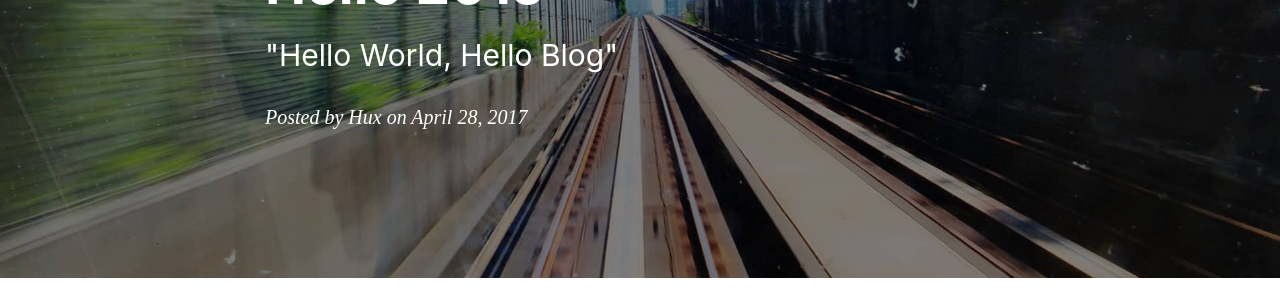
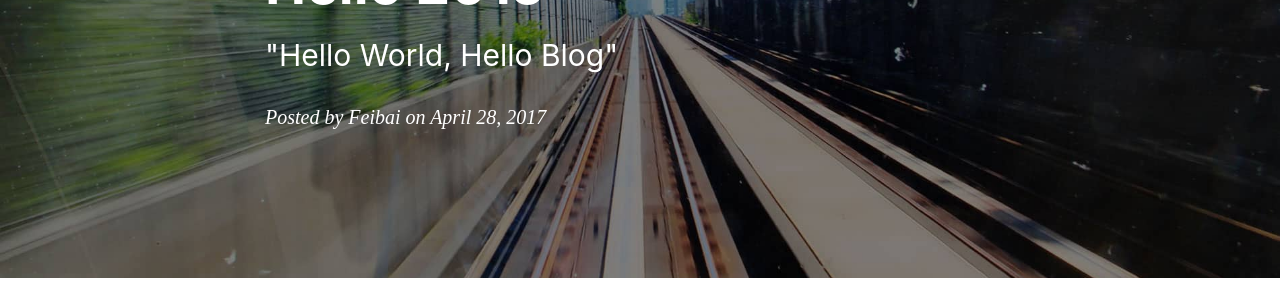
Before and after one commit to FeibHwang/my_Blog, a Jekyll site: the page built from _posts/2017-04-28-hello-world.markdown, in a window 1280 px wide. Shown: the part 245-545 px from the top of the page. Built offline with Jekyll 4.4.1, drawn with Linux system fonts in a browser that asks for light colours; nearby versions of some CDN libraries; comment, search, counter and statistics services are not loaded.

```diff
--- a/_posts/2017-04-28-hello-world.markdown
+++ b/_posts/2017-04-28-hello-world.markdown
@@ -3,7 +3,7 @@
 title:      "Hello 2015"
 subtitle:   " \"Hello World, Hello Blog\""
 date:       2017-04-28 12:00:00
-author:     "Hux"
+author:     "Feibai"
 header-img: "img/post-bg-2015.jpg"
 catalog: true
 tags:
```
Also changed, not shown: img/favicon.ico.
